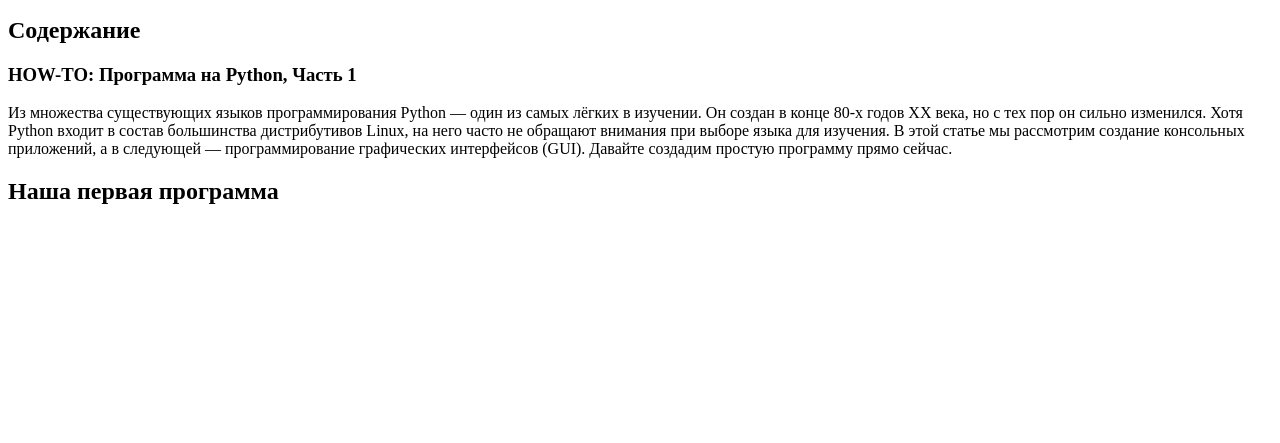
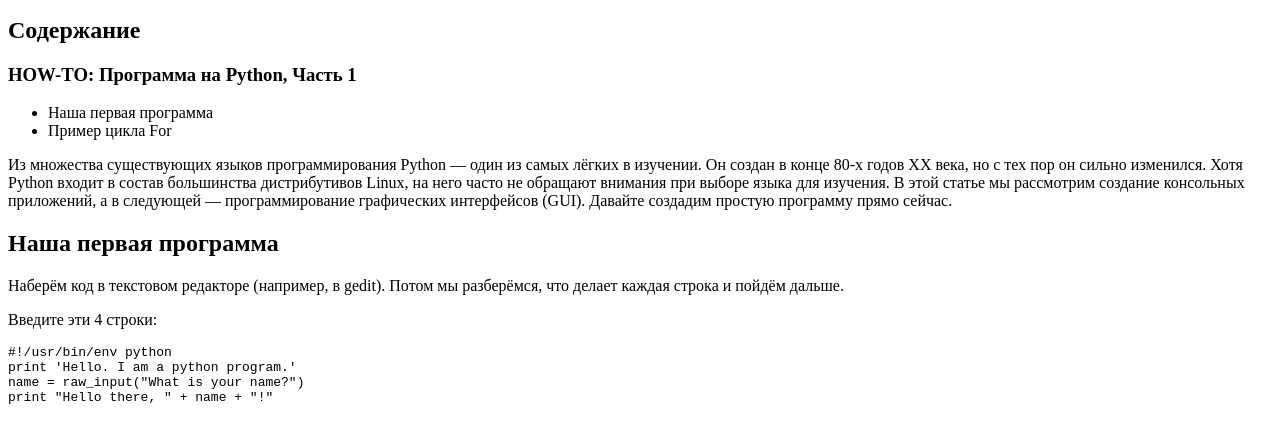
Before and after one commit to BSJean/sc1-67-19, a plain HTML site: page Home1/Python.html in a window 1280 px wide. Shown: the part 137-580 px from the top of the page. Drawn offline with Linux system fonts and the light colour scheme.

Commit message:
Save from my work

```diff
--- a/Home1/Python.html
+++ b/Home1/Python.html
@@ -14,6 +14,10 @@
     </ul>
     <h2>Содержание</h2>
     <h3>HOW-TO: Программа на Python, Часть 1</h3>
+    <ul>
+        <li>Наша первая программа</li>
+        <li>Пример цикла For</li>
+    </ul>
     <p>
         Из множества существующих языков программирования Python — один из самых лёгких в изучении.
         Он создан в конце 80-х годов XX века, но с тех пор он сильно изменился.
@@ -22,6 +26,16 @@
         Давайте создадим простую программу прямо сейчас.
     </p>
     <h2>Наша первая программа</h2>
-
+    <p>
+        Наберём код в текстовом редакторе (например, в gedit). Потом мы разберёмся, что делает каждая строка и пойдём дальше.
+    </p>
+    <p>
+        Введите эти 4 строки:
+    </p>
+    <p>
+        <code>
+            <pre>#!/usr/bin/env python<br>print 'Hello. I am a python program.'<br>name = raw_input("What is your name?")<br>print "Hello there, " + name + "!"</pre>
+        </code>
+    </p>
 </body>
 </html>
```
Lines whose indentation alone changed are shown as unchanged.
